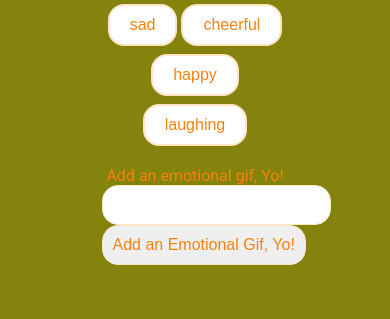
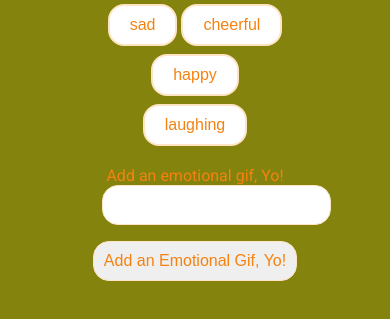
Before and after one commit to ac5599656/giphy, a plain HTML site: page index.html in a window 390 px wide. Shown: the part 81-400 px from the top of the page. Drawn offline with nearby package versions, Linux system fonts and the light colour scheme.

Commit message:
modified CSS

```diff
--- a/assets/Css/main.css
+++ b/assets/Css/main.css
@@ -83,3 +83,41 @@ input{
   color:rgb(245, 130, 16);
 
 }
+#add-movie {
+ margin-top: 1em;
+ margin-left: 19em;
+ margin-right: 19em;
+}
+
+@media only screen and (max-width: 980px) {
+     #add-movie {
+       margin-top: 1em;
+       margin-left: 14em;
+       margin-right: 14em;
+     }
+
+
+
+}
+
+@media only screen and (max-width: 768px) {
+  #add-movie {
+    margin-top: 1em;
+    margin-left: 11em;
+    margin-right: 11em;
+  }
+
+
+
+}
+
+@media only screen and (max-width: 640px) {
+  #add-movie {
+    margin-top: 1em;
+    margin-left: -1em;
+    margin-right: -1em;
+  }
+
+
+
+}
```
